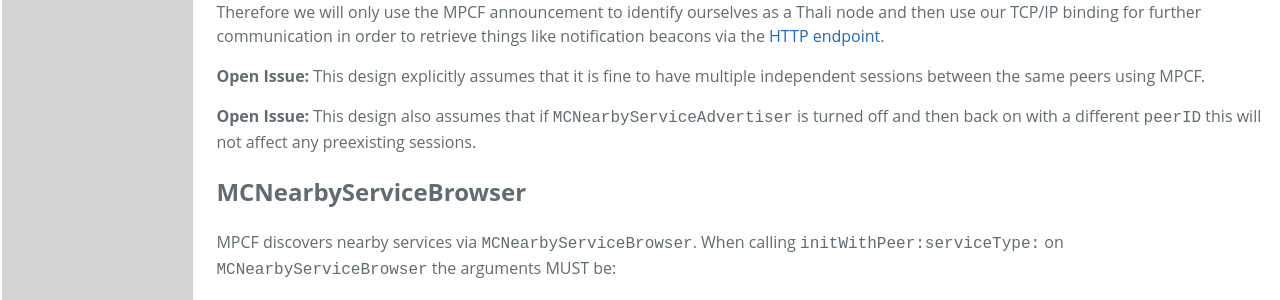
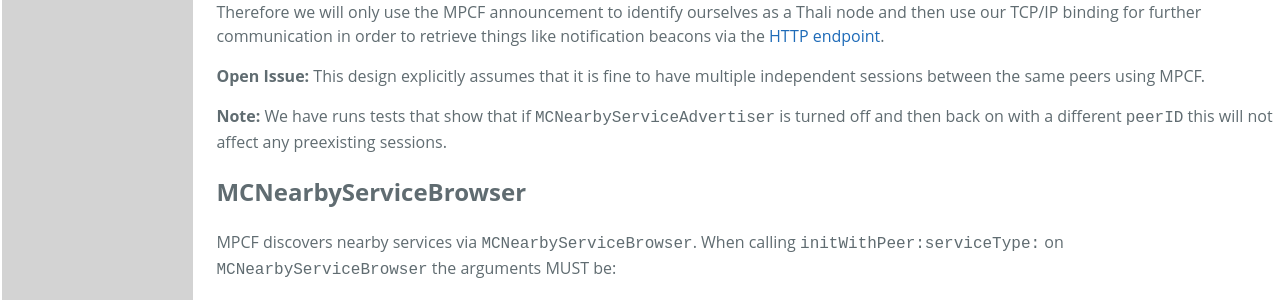
Before and after one commit to thaliproject/thali, a Jekyll site: the page built from presenceprotocolBindings.md, in a window 1280 px wide and 900 px high, scrolled down 11794 px. Shown: the part 155-455 px from the top of the window. Built offline with Jekyll 4.4.1, drawn with Linux system fonts in a browser that asks for light colours; Markdown is read by kramdown in place of the engine named in the settings.

Commit message:
Minor edit

```diff
--- a/presenceprotocolBindings.md
+++ b/presenceprotocolBindings.md
@@ -309,7 +309,7 @@ Therefore we will only use the MPCF announcement to identify ourselves as a Thal
 
 __Open Issue:__ This design explicitly assumes that it is fine to have multiple independent sessions between the same peers using MPCF.
 
-__Open Issue:__ This design also assumes that if `MCNearbyServiceAdvertiser` is turned off and then back on with a different `peerID`  this will not affect any preexisting sessions.
+__Note:__ We have runs tests that show that if `MCNearbyServiceAdvertiser` is turned off and then back on with a different `peerID`  this will not affect any preexisting sessions.
 
 ## MCNearbyServiceBrowser
 MPCF discovers nearby services via `MCNearbyServiceBrowser`. When calling `initWithPeer:serviceType:` on  `MCNearbyServiceBrowser` the arguments MUST be:
@@ -357,7 +357,7 @@ When the discovering peer receives a callback on its `MCSessionDelegate`'s `sess
 
 Both the discovering and discovered peers MUST establish output streams with each other by calling `startStreamWithName:toPeer:error:` on their `MCSession` objects targeted at the other peer with the `streamName` set to "ThaliStream".
 
-When each of the peers  receives a callback on their `MCSessionDelegate`'s `session:didReceiveStream:withName:fromPeer:` they MUST confirm that:
+When each of the peers receives a callback on their `MCSessionDelegate`'s `session:didReceiveStream:withName:fromPeer:` they MUST confirm that:
 * The `peerID` matches the `peerID` that they associate with the `session` object. If the `peerID` does not match then a system error must be raised because something went seriously wrong. In the case of the discovering peer it means it invited more than one peer to the session.  In the case of the discovered peer it accepted invitations to the same session from more than one peer.
 * The `streamName` MUST be "ThaliStream" or the session MUST be terminated.
 
```
